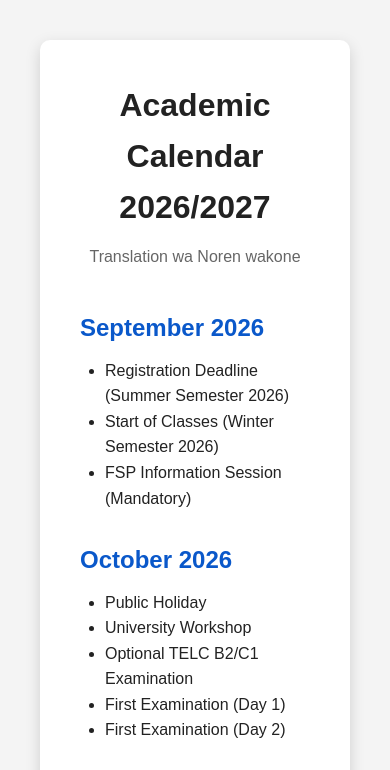
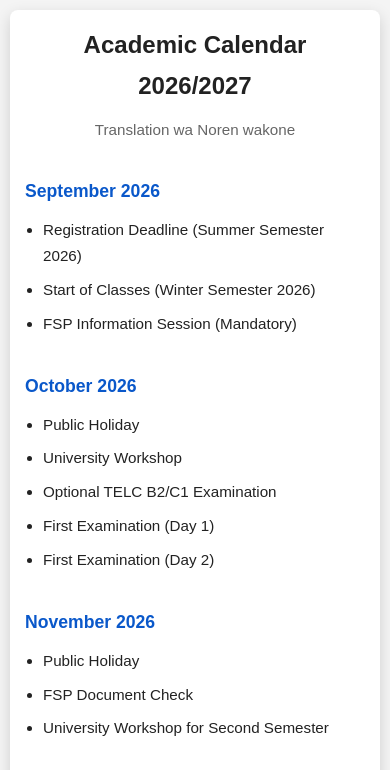
Before and after one commit to ArcherTembe/translation-de-year-plan, a plain HTML site: page index.html in a window 390 px wide. Shown: the top 770 px of the page. Drawn offline with Linux system fonts and the light colour scheme.

Commit message:
Refactor index.html for improved styling and layout
Updated styles and structure for improved layout and responsiveness.

```diff
--- a/index.html
+++ b/index.html
@@ -4,86 +4,143 @@
 <meta charset="UTF-8">
 <meta name="viewport" content="width=device-width, initial-scale=1.0">
 <title>Academic Calendar 2026/2027 (English Translation)</title>
-
 <style>
-        *{
-            margin:0;
-            padding:0;
-            box-sizing:border-box;
-            font-family:Arial, Helvetica, sans-serif;
+/* Updated Base Styles */
+* {
+  margin: 0;
+  padding: 0;
+  box-sizing: border-box;
+  font-family: Arial, Helvetica, sans-serif;
 }
 
-        body{
-            background:#f4f4f4;
-            color:#222;
-            line-height:1.6;
-            padding:40px;
+body {
+  background: #f4f4f4;
+  color: #222;
+  line-height: 1.7;
+  padding: 20px;
 }
 
-        .container{
-            max-width:900px;
-            margin:auto;
-            background:#fff;
-            padding:40px;
-            border-radius:10px;
-            box-shadow:0 5px 15px rgba(0,0,0,.15);
+.container {
+  width: 100%;
+  max-width: 1000px;
+  margin: auto;
+  background: #fff;
+  padding: 40px;
+  border-radius: 12px;
+  box-shadow: 0 5px 15px rgba(0,0,0,.15);
 }
 
-        h1{
-            text-align:center;
-            margin-bottom:10px;
+h1 {
+  text-align: center;
+  margin-bottom: 10px;
+  font-size: 2.3rem;
 }
 
-        .subtitle{
-            text-align:center;
-            color:#666;
-            margin-bottom:40px;
+.subtitle {
+  text-align: center;
+  color: #666;
+  margin-bottom: 35px;
+  font-size: 1rem;
 }
 
-        h2{
-            margin-top:30px;
-            color:#0a58ca;
+h2 {
+  margin-top: 35px;
+  margin-bottom: 10px;
+  color: #0a58ca;
+  font-size: 1.5rem;
 }
 
-        ul{
-            margin-left:25px;
-            margin-top:10px;
+ul {
+  margin-left: 25px;
 }
 
-        table{
-            width:100%;
-            border-collapse:collapse;
-            margin-top:20px;
+li {
+  margin-bottom: 8px;
+}
+
+table {
+  width: 100%;
+  border-collapse: collapse;
+  margin-top: 20px;
 }
 
 table th,
-        table td{
-            border:1px solid #ccc;
-            padding:10px;
-            text-align:left;
+table td {
+  border: 1px solid #ddd;
+  padding: 12px;
+  text-align: left;
 }
 
-        table th{
-            background:#0a58ca;
-            color:white;
+table th {
+  background: #0a58ca;
+  color: white;
 }
 
-        tr:nth-child(even){
-            background:#f8f8f8;
+tr:nth-child(even) {
+  background: #f8f8f8;
 }
 
-        footer{
-            margin-top:40px;
-            text-align:center;
-            color:#777;
+footer {
+  margin-top: 40px;
+  text-align: center;
+  color: #777;
+  font-size: .9rem;
+}
+
+/* Table Wrapper for Horizontal Scrolling */
+.table-wrapper {
+  overflow-x: auto;
+}
+
+/* Responsive Media Queries */
+@media (max-width: 768px) {
+  body {
+    padding: 10px;
+  }
+  .container {
+    padding: 20px;
+    border-radius: 8px;
+  }
+  h1 {
+    font-size: 1.8rem;
+  }
+  h2 {
+    font-size: 1.25rem;
+  }
+  .subtitle {
+    font-size: .95rem;
+  }
+  ul {
+    margin-left: 18px;
+  }
+  table th,
+  table td {
+    padding: 8px;
+    font-size: .9rem;
+  }
+}
+
+@media (max-width: 480px) {
+  h1 {
+    font-size: 1.5rem;
+  }
+  h2 {
+    font-size: 1.1rem;
+  }
+  body {
+    font-size: .95rem;
+  }
+  .container {
+    padding: 15px;
+  }
+  table {
+    min-width: 500px;
+  }
 }
 </style>
-
 </head>
 <body>
-
 <div class="container">
-
 <h1>Academic Calendar 2026/2027</h1>
 <p class="subtitle">Translation wa Noren wakone</p>
 
@@ -178,7 +235,7 @@
 </ul>
 
 <h2>Legend</h2>
-
+<div class="table-wrapper">
   <table>
     <tr>
       <th>German</th>
@@ -237,12 +294,9 @@
       <td>Optional TELC B2/C1 Language Examination</td>
     </tr>
   </table>
-
-<footer>
-
-</footer>
-
 </div>
 
+<footer></footer>
+</div>
 </body>
 </html>
```
Lines whose indentation alone changed are shown as unchanged.
